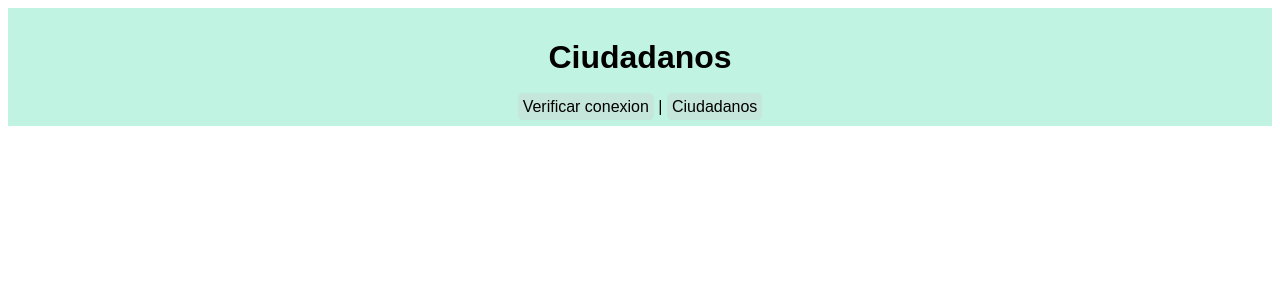
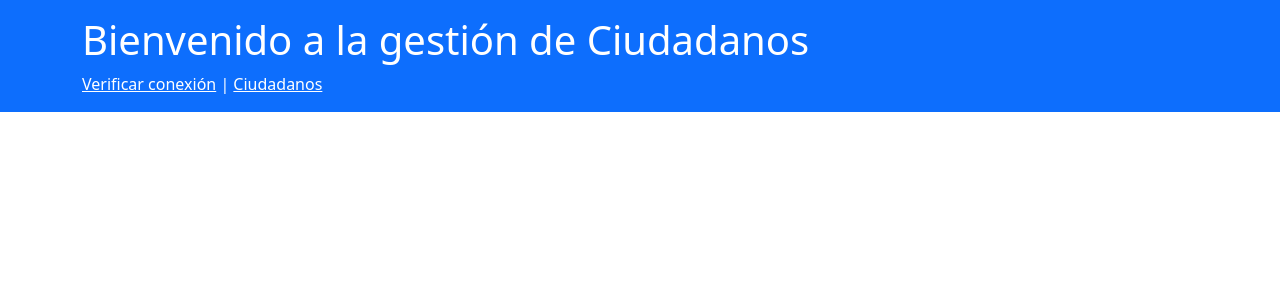
Before and after one commit to DantoDust447/Fluffy, a PHP site: page / in a window 1280 px wide. Shown: the top 300 px of the page. Run offline with PHP 8.4, Linux system fonts and the light colour scheme.

Commit message:
TRabajen weobonez

```diff
--- a/index.php
+++ b/index.php
@@ -5,13 +5,19 @@
 <head>
     <meta charset="UTF-8">
     <meta name="viewport" content="width=device-width, initial-scale=1.0">
-    <link rel="stylesheet" href="styles/index.css">
+    <link href="https://cdn.jsdelivr.net/npm/bootstrap@5.3.6/dist/css/bootstrap.min.css" rel="stylesheet" integrity="sha384-4Q6Gf2aSP4eDXB8Miphtr37CMZZQ5oXLH2yaXMJ2w8e2ZtHTl7GptT4jmndRuHDT" crossorigin="anonymous">
     <title>Document</title>
 </head>
 <body>
-    <header>
-        <h1>Ciudadanos</h1>
-    <a href="procesos_crud/conexion.php">Verificar conexion</a> |
-    <a href="tablas_de_la_db/ciudadanos.php">Ciudadanos</a>
+    <header class="bg-primary text-white p-3">
+        <div class="container">
+            <h1>Bienvenido a la gestión de Ciudadanos</h1>
+            <nav>
+                <a href="procesos_crud/conexion.php" class="text-white">Verificar conexión</a> |
+                <a href="tablas_de_la_db/ciudadanos.php" class="text-white">Ciudadanos</a>
+            </nav>
+        </div>
+    </header>
+    <script src="https://cdn.jsdelivr.net/npm/bootstrap@5.3.6/dist/js/bootstrap.min.js" integrity="sha384-RuyvpeZCxMJCqVUGFI0Do1mQrods/hhxYlcVfGPOfQtPJh0JCw12tUAZ/Mv10S7D" crossorigin="anonymous"></script>
 </body>
 </html>
```
Also changed, not shown: tablas_de_la_db/ciudadanos.php (+7 -4 lines).
